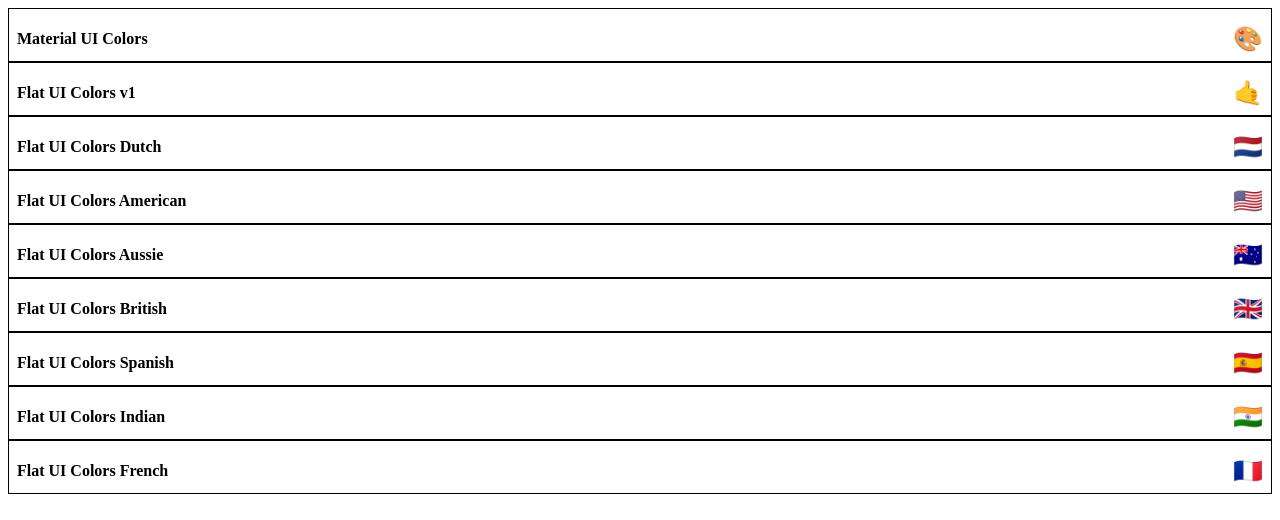
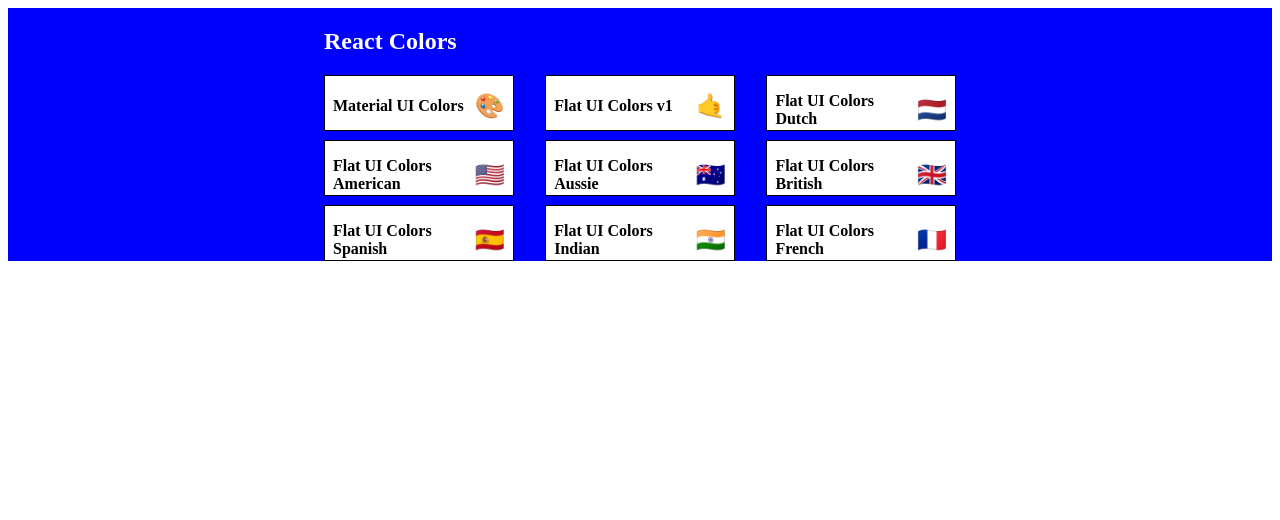
Before and after one commit to sterlingbarton/color-palette, a React (Vite) app in the folder color-palette/: page / in a window 1280 px wide. Shown: the top 520 px of the page. Built offline with nearby package versions, Linux system fonts and the light colour scheme.

Commit message:
initial jss styles on palette list

```diff
--- a/color-palette/src/PaletteList.jsx
+++ b/color-palette/src/PaletteList.jsx
@@ -1,16 +1,55 @@
 import React from 'react'
-// import {Link} from 'react-router-dom'
 import MiniPalette from './MiniPalette'
+import {createUseStyles} from 'react-jss'
+
+const useStyles = createUseStyles({
+    root: {
+        backgroundColor: 'blue',
+        height: '100%',
+        display: 'flex',
+        alignItems: 'flex-start',
+        justifyContent: 'center'
+    },
+    container: {
+        width: '50%',
+        display: 'flex',
+        alignItems: 'flex-start',
+        flexDirection: 'column',
+        flexWrap: 'wrap'
+    },
+    nav: {
+        display: 'flex',
+        width: '100%',
+        justifyContent: 'space-between',
+        color: 'white'
+    },
+    palettes: {
+        boxSizing: 'border-box',
+        width: '100%',
+        display: 'grid',
+        gridTemplateColumns: 'repeat(3, 30%)',
+        gridGap: '5%'
+    },
+
+})
 
 export default function PaletteList({palettes}) {
+    const classes = useStyles()
 
     const paletteList = palettes.map(palette => {
         return <MiniPalette key={palette.paletteName} palette={palette}/>
     })
 
   return (
-    <div>
-        {paletteList}
+    <div className={classes.root}>
+        <div className={classes.container}>
+            <nav className={classes.nav}>
+                <h1>React Colors</h1>
+            </nav>
+            <div className={classes.palettes}>
+                {paletteList}
+            </div>
+        </div>
     </div>
   )
 }
```
